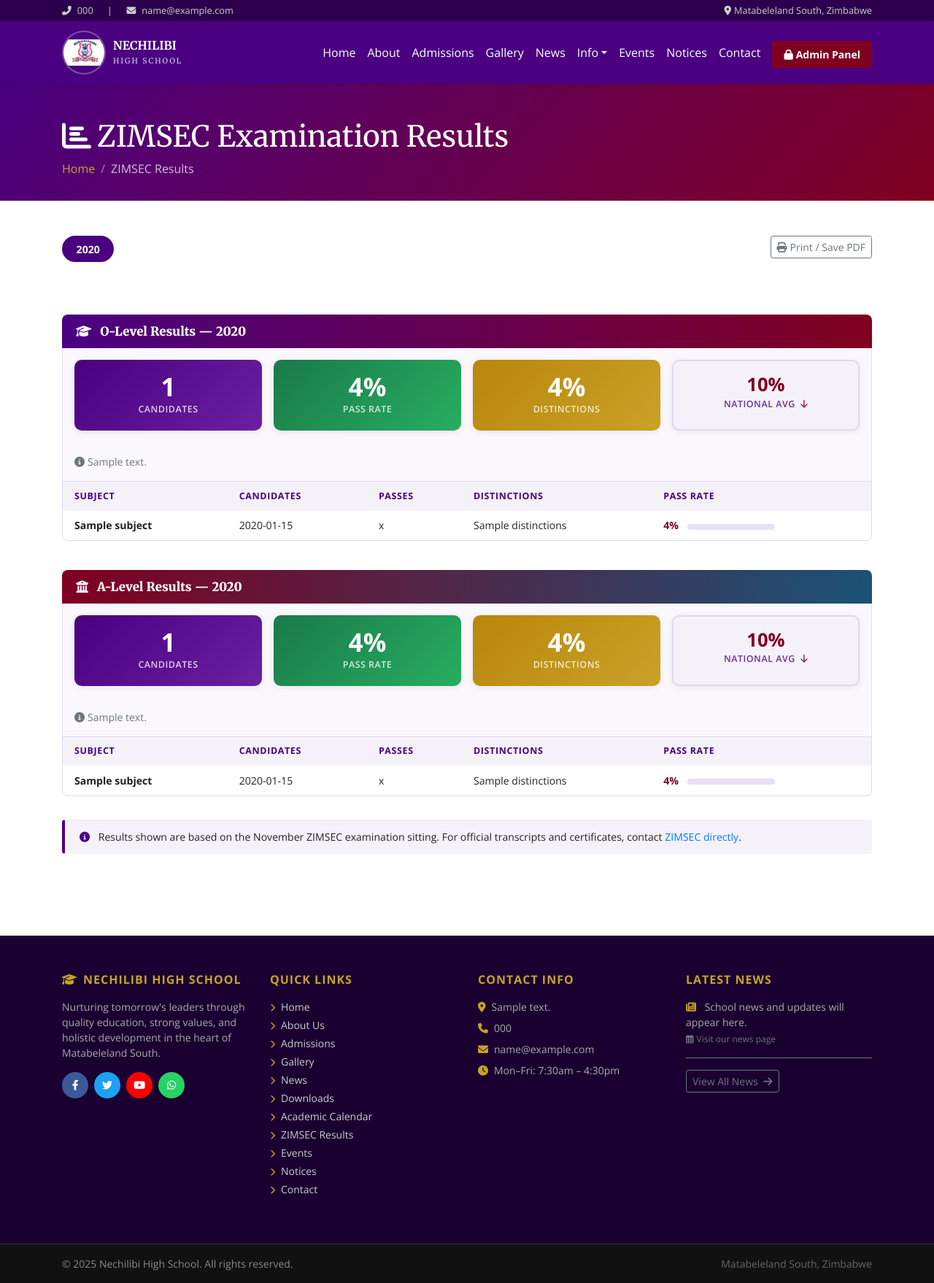
After one commit to Bright-mpala/nechilibi-high-school, a Django app: template templates/public/zimsec_results.html in a window 1280 px wide. The commit adds this page. Shown: the whole page at 73% size. Run offline with Django 4.2, Linux system fonts and the light colour scheme; the template is opened without the code that fills it: most values are stand-ins (such as "Sample title", 1, 10 or a date in 2020).

Commit message:
Add ZIMSEC Results page with trend chart and subject breakdown
- ZIMSECResult + SubjectResult models with pass rate computed properties
- /results/ page: stat cards, subject pass-rate bars, year comparison
  trend chart, national average comparison, print button
- Admin: inline subject entry per exam year/level
- seed_results command: 2023–2025 O-Level & A-Level data seeded
- Navbar Info dropdown + footer now include ZIMSEC Results link

Co-Authored-By: Claude Sonnet 4.6 <noreply@anthropic.com>

```diff
--- a/django_school_management/pages/public_urls.py
+++ b/django_school_management/pages/public_urls.py
@@ -14,4 +14,5 @@ urlpatterns = [
     path('contact/', public_views.contact, name='contact'),
     path('school-notices/', public_views.notices_page, name='notices'),
     path('academic-calendar/', public_views.academic_calendar, name='academic_calendar'),
+    path('results/', public_views.zimsec_results, name='zimsec_results'),
 ]
--- a/templates/public/base.html
+++ b/templates/public/base.html
@@ -124,6 +124,7 @@
             <div class="dropdown-menu" aria-labelledby="infoDropdown">
               <a class="dropdown-item" href="/downloads/"><i class="fas fa-download mr-2"></i>Downloads</a>
               <a class="dropdown-item" href="/academic-calendar/"><i class="fas fa-calendar-alt mr-2"></i>Academic Calendar</a>
+              <a class="dropdown-item" href="/results/"><i class="fas fa-chart-bar mr-2"></i>ZIMSEC Results</a>
             </div>
           </li>
           <li class="nav-item"><a class="nav-link" href="/events/">Events</a></li>
@@ -172,6 +173,7 @@
             <li class="mb-1"><i class="fas fa-chevron-right mr-2" style="color:var(--accent);font-size:0.7rem;"></i><a href="/news/">News</a></li>
             <li class="mb-1"><i class="fas fa-chevron-right mr-2" style="color:var(--accent);font-size:0.7rem;"></i><a href="/downloads/">Downloads</a></li>
             <li class="mb-1"><i class="fas fa-chevron-right mr-2" style="color:var(--accent);font-size:0.7rem;"></i><a href="/academic-calendar/">Academic Calendar</a></li>
+            <li class="mb-1"><i class="fas fa-chevron-right mr-2" style="color:var(--accent);font-size:0.7rem;"></i><a href="/results/">ZIMSEC Results</a></li>
             <li class="mb-1"><i class="fas fa-chevron-right mr-2" style="color:var(--accent);font-size:0.7rem;"></i><a href="/events/">Events</a></li>
             <li class="mb-1"><i class="fas fa-chevron-right mr-2" style="color:var(--accent);font-size:0.7rem;"></i><a href="/notices/">Notices</a></li>
             <li class="mb-1"><i class="fas fa-chevron-right mr-2" style="color:var(--accent);font-size:0.7rem;"></i><a href="/contact/">Contact</a></li>
--- /dev/null
+++ b/templates/public/zimsec_results.html
@@ -0,0 +1,373 @@
+{% extends 'public/base.html' %}
+{% block title %}ZIMSEC Results — Nechilibi High School{% endblock %}
+
+{% block extra_css %}
+<style>
+  /* Header */
+  .results-header { background:linear-gradient(135deg,#4a0080,#800020); color:#fff; padding:48px 0 32px; }
+  .results-header h1 { color:#fff; }
+  .results-header .breadcrumb { background:transparent; padding:0; margin:0; }
+  .results-header .breadcrumb-item a { color:#c9a227; }
+  .results-header .breadcrumb-item.active { color:rgba(255,255,255,.75); }
+
+  /* Year tabs */
+  .year-tabs { display:flex; gap:.5rem; flex-wrap:wrap; margin-bottom:2rem; }
+  .year-tabs a {
+    padding:.35rem 1.1rem; border-radius:20px;
+    border:2px solid #4a0080; color:#4a0080;
+    font-weight:700; font-size:.88rem; text-decoration:none;
+    transition:background .15s,color .15s;
+  }
+  .year-tabs a.active,.year-tabs a:hover { background:#4a0080; color:#fff; }
+
+  /* Stat cards */
+  .stat-row { display:grid; grid-template-columns:repeat(auto-fit,minmax(160px,1fr)); gap:1rem; margin-bottom:2rem; }
+  .stat-card {
+    border-radius:10px; padding:1.2rem 1rem; text-align:center;
+    box-shadow:0 2px 10px rgba(0,0,0,.08);
+  }
+  .stat-card .stat-num { font-size:2.2rem; font-weight:900; line-height:1; }
+  .stat-card .stat-label { font-size:.78rem; margin-top:.3rem; opacity:.8; font-weight:600; text-transform:uppercase; letter-spacing:.04em; }
+  .stat-primary  { background:linear-gradient(135deg,#4a0080,#6a20a0); color:#fff; }
+  .stat-success  { background:linear-gradient(135deg,#1a7a4a,#27ae60); color:#fff; }
+  .stat-gold     { background:linear-gradient(135deg,#b8860b,#c9a227); color:#fff; }
+  .stat-compare  { background:#f4f1f8; color:#4a0080; border:2px solid #e0d9ec; }
+  .stat-compare .stat-num { font-size:1.6rem; }
+  .above-nat  { color:#1a7a4a !important; }
+  .below-nat  { color:#800020 !important; }
+
+  /* Section headings */
+  .level-heading {
+    display:flex; align-items:center; gap:.75rem;
+    background:linear-gradient(90deg,#4a0080,#800020);
+    color:#fff; border-radius:8px 8px 0 0;
+    padding:.8rem 1.2rem; margin-top:2.5rem; margin-bottom:0;
+    font-size:1.05rem; font-weight:800;
+  }
+  .level-heading.a-level { background:linear-gradient(90deg,#800020,#1a5276); }
+
+  /* Subject table */
+  .subject-table-wrap { border:1px solid #e0d9ec; border-top:none; border-radius:0 0 8px 8px; overflow:hidden; margin-bottom:2rem; }
+  .subject-table { width:100%; border-collapse:collapse; background:#fff; }
+  .subject-table th { background:#f4f1f8; color:#4a0080; font-size:.78rem; text-transform:uppercase; letter-spacing:.05em; padding:.65rem 1rem; text-align:left; }
+  .subject-table td { padding:.6rem 1rem; font-size:.88rem; border-bottom:1px solid #f0eaf8; }
+  .subject-table tr:last-child td { border-bottom:none; }
+  .subject-table tr:hover td { background:#faf8fd; }
+  .pass-bar-wrap { background:#e8e0f5; border-radius:20px; height:8px; width:120px; display:inline-block; vertical-align:middle; overflow:hidden; }
+  .pass-bar      { height:100%; border-radius:20px; background:linear-gradient(90deg,#4a0080,#800020); }
+  .rate-val      { font-weight:700; margin-right:.5rem; }
+  .rate-high { color:#1a7a4a; }
+  .rate-mid  { color:#b8860b; }
+  .rate-low  { color:#800020; }
+
+  /* Trend chart */
+  .trend-section { background:#f4f1f8; border-radius:10px; padding:1.5rem; margin-bottom:2rem; }
+  .trend-section h5 { color:#4a0080; font-weight:800; margin-bottom:1rem; }
+  .trend-bars { display:flex; align-items:flex-end; gap:.6rem; height:120px; }
+  .trend-bar-group { display:flex; flex-direction:column; align-items:center; flex:1; }
+  .trend-bar-pair { display:flex; gap:3px; align-items:flex-end; width:100%; justify-content:center; }
+  .trend-bar {
+    width:18px; border-radius:4px 4px 0 0;
+    position:relative; cursor:pointer;
+    transition:opacity .15s;
+  }
+  .trend-bar:hover { opacity:.85; }
+  .trend-bar.o { background:linear-gradient(to top,#4a0080,#6a20a0); }
+  .trend-bar.a { background:linear-gradient(to top,#800020,#a0203a); }
+  .trend-bar .tooltip-val {
+    display:none; position:absolute; bottom:105%; left:50%; transform:translateX(-50%);
+    background:#222; color:#fff; font-size:.68rem; padding:.15rem .4rem;
+    border-radius:3px; white-space:nowrap; z-index:10;
+  }
+  .trend-bar:hover .tooltip-val { display:block; }
+  .trend-year { font-size:.72rem; color:#666; margin-top:.3rem; font-weight:700; }
+  .trend-legend { display:flex; gap:1rem; font-size:.78rem; margin-top:.75rem; }
+  .trend-legend span { display:flex; align-items:center; gap:.3rem; }
+  .legend-dot { width:10px; height:10px; border-radius:2px; display:inline-block; }
+
+  /* Empty / print */
+  .results-empty { text-align:center; padding:4rem 1rem; }
+  .results-empty i { font-size:3rem; color:#d0c8e8; display:block; margin-bottom:1rem; }
+
+  @media print {
+    .results-header, nav, footer, .year-tabs, .print-btn, .top-bar { display:none !important; }
+    .level-heading { -webkit-print-color-adjust:exact; print-color-adjust:exact; }
+    .stat-card { -webkit-print-color-adjust:exact; print-color-adjust:exact; }
+  }
+</style>
+{% endblock %}
+
+{% block content %}
+<div class="results-header">
+  <div class="container">
+    <h1><i class="fas fa-chart-bar mr-2"></i>ZIMSEC Examination Results</h1>
+    <nav aria-label="breadcrumb">
+      <ol class="breadcrumb">
+        <li class="breadcrumb-item"><a href="/">Home</a></li>
+        <li class="breadcrumb-item active">ZIMSEC Results</li>
+      </ol>
+    </nav>
+  </div>
+</div>
+
+<section class="py-5">
+  <div class="container">
+
+    {% if years %}
+    <!-- Controls -->
+    <div class="d-flex justify-content-between align-items-start flex-wrap mb-4">
+      <div class="year-tabs">
+        {% for yr in years %}
+          <a href="?year={{ yr }}" class="{% if yr == selected_year %}active{% endif %}">{{ yr }}</a>
+        {% endfor %}
+      </div>
+      <button class="btn btn-outline-secondary btn-sm print-btn" onclick="window.print()">
+        <i class="fas fa-print mr-1"></i>Print / Save PDF
+      </button>
+    </div>
+
+    <!-- Trend chart (only if multiple years) -->
+    {% if trend_data %}
+    <div class="trend-section">
+      <h5><i class="fas fa-chart-line mr-2"></i>Pass Rate Trend</h5>
+      <div class="trend-bars" id="trendBars"></div>
+      <div class="trend-legend">
+        <span><span class="legend-dot" style="background:#4a0080;"></span>O-Level</span>
+        <span><span class="legend-dot" style="background:#800020;"></span>A-Level</span>
+      </div>
+    </div>
+    {% endif %}
+
+    {% if o_level or a_level %}
+
+      <!-- ── O-LEVEL ── -->
+      {% if o_level %}
+      <h4 class="level-heading"><i class="fas fa-graduation-cap"></i>O-Level Results — {{ selected_year }}</h4>
+      <div class="subject-table-wrap">
+        <!-- stat cards -->
+        <div class="p-3" style="background:#faf8fd; border-bottom:1px solid #e0d9ec;">
+          <div class="stat-row">
+            <div class="stat-card stat-primary">
+              <div class="stat-num">{{ o_level.total_candidates }}</div>
+              <div class="stat-label">Candidates</div>
+            </div>
+            <div class="stat-card stat-success">
+              <div class="stat-num">{{ o_level.pass_rate }}%</div>
+              <div class="stat-label">Pass Rate</div>
+            </div>
+            <div class="stat-card stat-gold">
+              <div class="stat-num">{{ o_level.distinction_rate }}%</div>
+              <div class="stat-label">Distinctions</div>
+            </div>
+            {% if o_level.national_average %}
+            <div class="stat-card stat-compare">
+              <div class="stat-num {% if o_level.above_national %}above-nat{% else %}below-nat{% endif %}">
+                {{ o_level.national_average }}%
+              </div>
+              <div class="stat-label">
+                National Avg
+                {% if o_level.above_national %}
+                  &nbsp;<i class="fas fa-arrow-up" style="color:#1a7a4a;"></i>
+                {% else %}
+                  &nbsp;<i class="fas fa-arrow-down" style="color:#800020;"></i>
+                {% endif %}
+              </div>
+            </div>
+            {% endif %}
+          </div>
+          {% if o_level.notes %}
+          <p class="text-muted small mb-0 mt-2"><i class="fas fa-info-circle mr-1"></i>{{ o_level.notes }}</p>
+          {% endif %}
+        </div>
+
+        {% if o_level.subjects.all %}
+        <table class="subject-table">
+          <thead>
+            <tr>
+              <th>Subject</th>
+              <th>Candidates</th>
+              <th>Passes</th>
+              <th>Distinctions</th>
+              <th>Pass Rate</th>
+            </tr>
+          </thead>
+          <tbody>
+            {% for subj in o_level.subjects.all %}
+            <tr>
+              <td><strong>{{ subj.subject }}</strong></td>
+              <td>{{ subj.candidates }}</td>
+              <td>{{ subj.passes }}</td>
+              <td>{{ subj.distinctions }}</td>
+              <td>
+                <span class="rate-val {% if subj.pass_rate >= 80 %}rate-high{% elif subj.pass_rate >= 50 %}rate-mid{% else %}rate-low{% endif %}">
+                  {{ subj.pass_rate }}%
+                </span>
+                <span class="pass-bar-wrap"><span class="pass-bar" style="width:{{ subj.pass_rate }}%"></span></span>
+              </td>
+            </tr>
+            {% endfor %}
+          </tbody>
+        </table>
+        {% else %}
+        <p class="p-3 text-muted small mb-0">Subject breakdown not yet available for this year.</p>
+        {% endif %}
+      </div>
+      {% endif %}
+
+      <!-- ── A-LEVEL ── -->
+      {% if a_level %}
+      <h4 class="level-heading a-level"><i class="fas fa-university"></i>A-Level Results — {{ selected_year }}</h4>
+      <div class="subject-table-wrap">
+        <div class="p-3" style="background:#faf8fd; border-bottom:1px solid #e0d9ec;">
+          <div class="stat-row">
+            <div class="stat-card stat-primary">
+              <div class="stat-num">{{ a_level.total_candidates }}</div>
+              <div class="stat-label">Candidates</div>
+            </div>
+            <div class="stat-card stat-success">
+              <div class="stat-num">{{ a_level.pass_rate }}%</div>
+              <div class="stat-label">Pass Rate</div>
+            </div>
+            <div class="stat-card stat-gold">
+              <div class="stat-num">{{ a_level.distinction_rate }}%</div>
+              <div class="stat-label">Distinctions</div>
+            </div>
+            {% if a_level.national_average %}
+            <div class="stat-card stat-compare">
+              <div class="stat-num {% if a_level.above_national %}above-nat{% else %}below-nat{% endif %}">
+                {{ a_level.national_average }}%
+              </div>
+              <div class="stat-label">
+                National Avg
+                {% if a_level.above_national %}
+                  &nbsp;<i class="fas fa-arrow-up" style="color:#1a7a4a;"></i>
+                {% else %}
+                  &nbsp;<i class="fas fa-arrow-down" style="color:#800020;"></i>
+                {% endif %}
+              </div>
+            </div>
+            {% endif %}
+          </div>
+          {% if a_level.notes %}
+          <p class="text-muted small mb-0 mt-2"><i class="fas fa-info-circle mr-1"></i>{{ a_level.notes }}</p>
+          {% endif %}
+        </div>
+
+        {% if a_level.subjects.all %}
+        <table class="subject-table">
+          <thead>
+            <tr>
+              <th>Subject</th>
+              <th>Candidates</th>
+              <th>Passes</th>
+              <th>Distinctions</th>
+              <th>Pass Rate</th>
+            </tr>
+          </thead>
+          <tbody>
+            {% for subj in a_level.subjects.all %}
+            <tr>
+              <td><strong>{{ subj.subject }}</strong></td>
+              <td>{{ subj.candidates }}</td>
+              <td>{{ subj.passes }}</td>
+              <td>{{ subj.distinctions }}</td>
+              <td>
+                <span class="rate-val {% if subj.pass_rate >= 80 %}rate-high{% elif subj.pass_rate >= 50 %}rate-mid{% else %}rate-low{% endif %}">
+                  {{ subj.pass_rate }}%
+                </span>
+                <span class="pass-bar-wrap"><span class="pass-bar" style="width:{{ subj.pass_rate }}%"></span></span>
+              </td>
+            </tr>
+            {% endfor %}
+          </tbody>
+        </table>
+        {% else %}
+        <p class="p-3 text-muted small mb-0">Subject breakdown not yet available for this year.</p>
+        {% endif %}
+      </div>
+      {% endif %}
+
+    {% else %}
+      <div class="results-empty">
+        <i class="fas fa-chart-bar"></i>
+        <h4 class="text-muted">No results published for {{ selected_year }}</h4>
+        <p class="text-muted">Results for this year have not been published yet. Please check back after the examination period.</p>
+      </div>
+    {% endif %}
+
+    <!-- Footer note -->
+    <div class="alert mt-3" style="background:#f4f1f8;border-left:4px solid #4a0080;border-radius:4px;font-size:.88rem;">
+      <i class="fas fa-info-circle mr-2" style="color:#4a0080;"></i>
+      Results shown are based on the November ZIMSEC examination sitting. For official transcripts and certificates, contact <a href="https://www.zimsec.co.zw" target="_blank" rel="noopener">ZIMSEC directly</a>.
+    </div>
+
+    {% else %}
+    <!-- No data at all -->
+    <div class="results-empty">
+      <i class="fas fa-chart-bar"></i>
+      <h4 class="text-muted">Results Coming Soon</h4>
+      <p class="text-muted">ZIMSEC examination results will be published here once they are available.</p>
+    </div>
+    {% endif %}
+
+  </div>
+</section>
+{% endblock %}
+
+{% block extra_js %}
+<script>
+// Build trend chart from Django data
+var trendData = {{ trend_data|safe }};
+
+var years = [...new Set(trendData.map(d => d.year))].sort();
+var container = document.getElementById('trendBars');
+if (container && years.length > 1) {
+  var maxRate = 100;
+  var height = 100; // px
+
+  years.forEach(function(yr) {
+    var ol = trendData.find(d => d.year === yr && d.level === 'o_level');
+    var al = trendData.find(d => d.year === yr && d.level === 'a_level');
+
+    function passRate(d) {
+      if (!d || !d.total_candidates) return 0;
+      return Math.round((d.total_passes / d.total_candidates) * 1000) / 10;
+    }
+
+    var olRate = passRate(ol);
+    var alRate = passRate(al);
+
+    var group = document.createElement('div');
+    group.className = 'trend-bar-group';
+
+    var pair = document.createElement('div');
+    pair.className = 'trend-bar-pair';
+
+    if (ol) {
+      var olBar = document.createElement('div');
+      olBar.className = 'trend-bar o';
+      olBar.style.height = (olRate / maxRate * height) + 'px';
+      olBar.innerHTML = '<span class="tooltip-val">O: ' + olRate + '%</span>';
+      pair.appendChild(olBar);
+    }
+    if (al) {
+      var alBar = document.createElement('div');
+      alBar.className = 'trend-bar a';
+      alBar.style.height = (alRate / maxRate * height) + 'px';
+      alBar.innerHTML = '<span class="tooltip-val">A: ' + alRate + '%</span>';
+      pair.appendChild(alBar);
+    }
+
+    var label = document.createElement('div');
+    label.className = 'trend-year';
+    label.textContent = yr;
+
+    group.appendChild(pair);
+    group.appendChild(label);
+    container.appendChild(group);
+  });
+} else if (container) {
+  container.closest('.trend-section').style.display = 'none';
+}
+</script>
+{% endblock %}
```
Also changed, not shown: django_school_management/nechilibi/admin.py (+24 -1 lines), django_school_management/nechilibi/models.py (+65 -0 lines), django_school_management/pages/management/commands/seed_results.py (added, +144 -0 lines), django_school_management/pages/public_views.py (+32 -1 lines), django_school_management/nechilibi/migrations/0004_add_zimsec_results.py (added), 1 other file.
